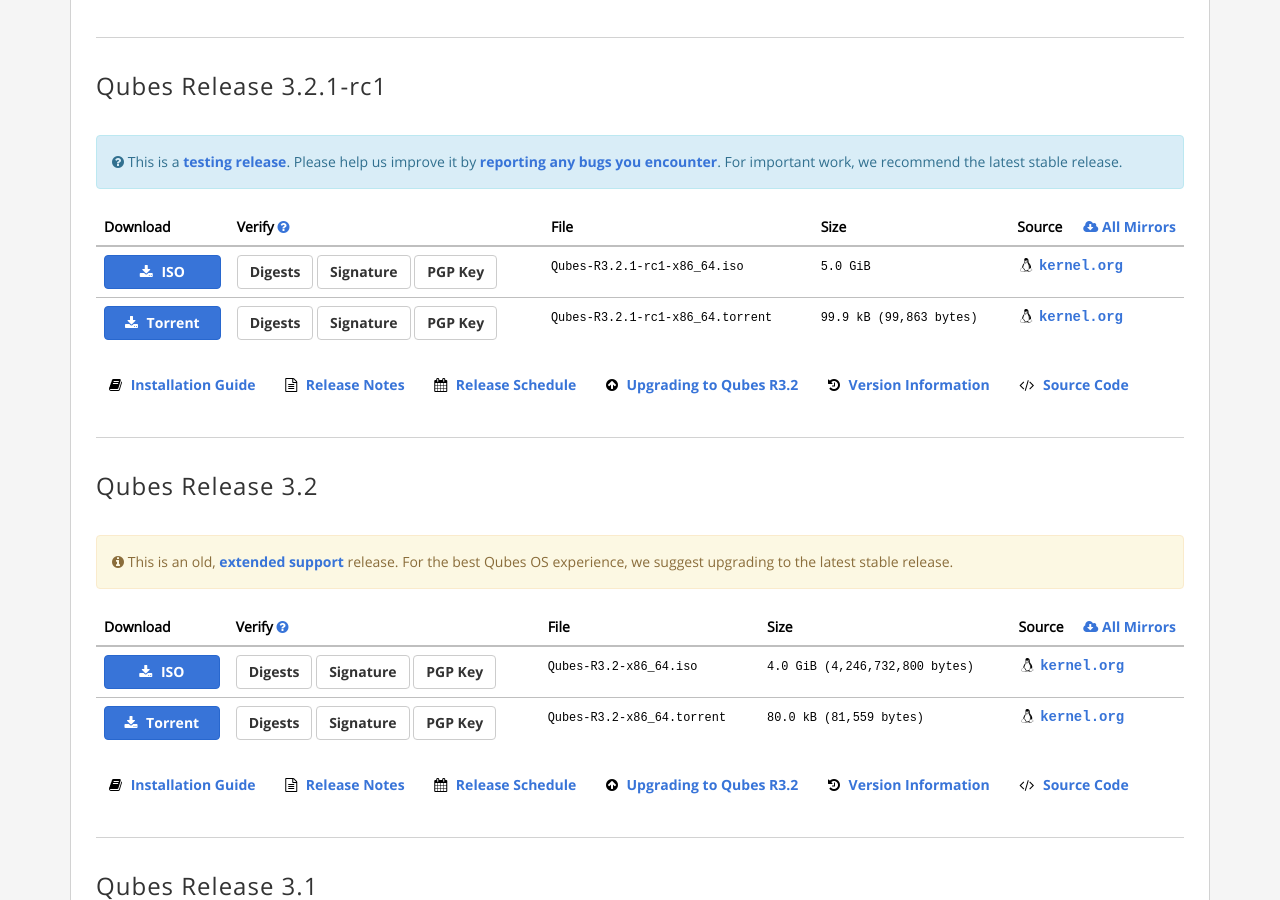
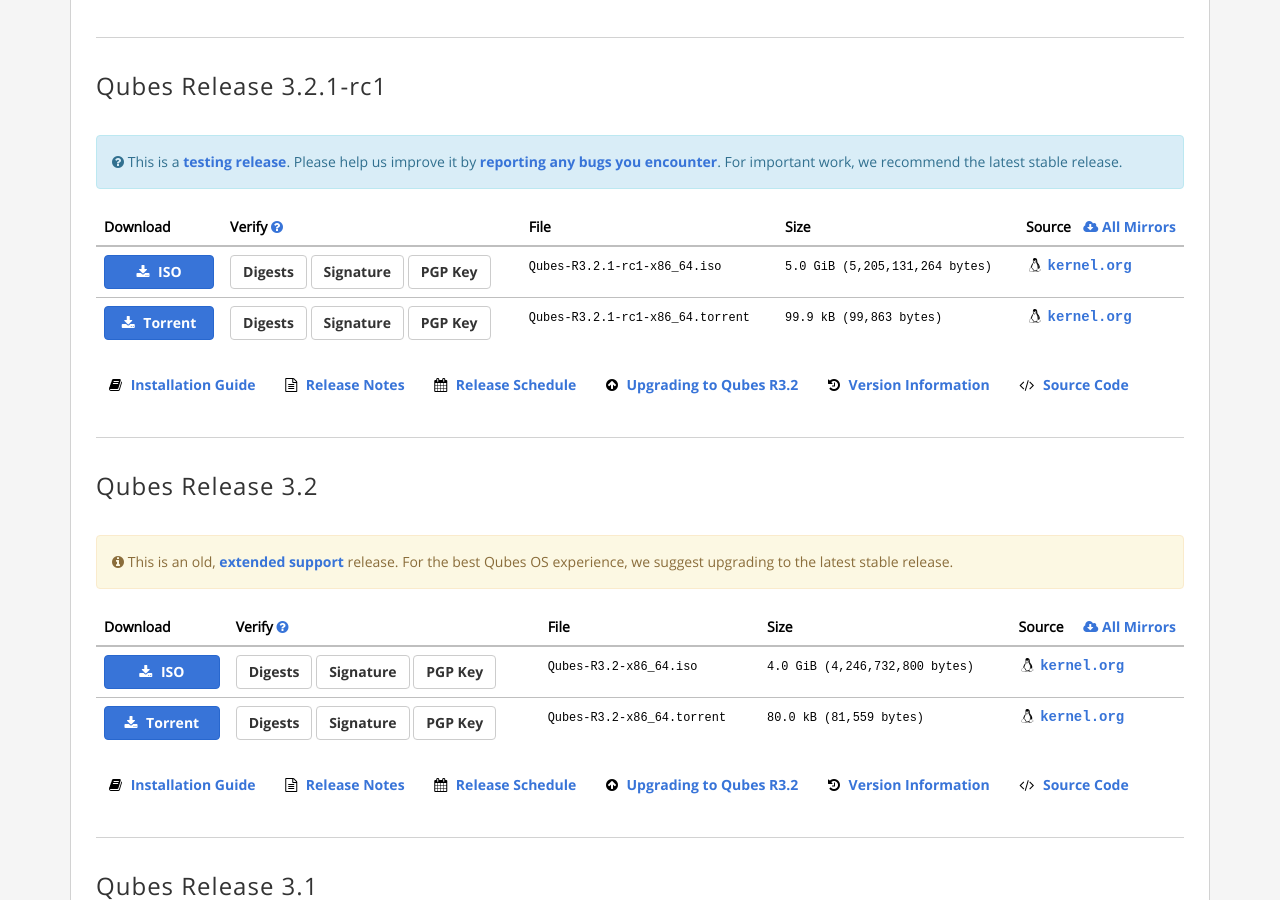
Before and after one commit to QubesOS/qubesos.github.io, a Jekyll site: the page built from pages/downloads.md, in a window 1280 px wide and 900 px high, scrolled down 971 px. Built offline with Jekyll 4.4.1, drawn with Linux system fonts in a browser that asks for light colours; some web fonts are replaced.

Commit message:
Add R3.2.1-rc1 ISO size in bytes

```diff
--- a/_data/downloads.yml
+++ b/_data/downloads.yml
@@ -99,7 +99,7 @@ releases:
         method: HTTPS
         type: ISO
         filename: Qubes-R3.2.1-rc1-x86_64.iso
-        size: 5.0 GiB
+        size: 5.0 GiB (5,205,131,264 bytes)
         url: https://mirrors.edge.kernel.org/qubes/iso/Qubes-R3.2.1-rc1-x86_64.iso
         verifiers:
           hash: https://mirrors.edge.kernel.org/qubes/iso/Qubes-R3.2.1-rc1-x86_64.iso.DIGESTS
@@ -110,7 +110,7 @@ releases:
         method: HTTP
         type: ISO
         filename: Qubes-R3.2.1-rc1-x86_64.iso
-        size: 5.0 GiB
+        size: 5.0 GiB (5,205,131,264 bytes)
         url: http://ftp.halifax.rwth-aachen.de/qubes/iso/Qubes-R3.2.1-rc1-x86_64.iso
         verifiers:
           hash: http://ftp.halifax.rwth-aachen.de/qubes/iso/Qubes-R3.2.1-rc1-x86_64.iso.DIGESTS
@@ -121,7 +121,7 @@ releases:
         method: HTTPS
         type: ISO
         filename: Qubes-R3.2.1-rc1-x86_64.iso
-        size: 5.0 GiB
+        size: 5.0 GiB (5,205,131,264 bytes)
         url: https://ftp.qubes-os.org/iso/Qubes-R3.2.1-rc1-x86_64.iso
         verifiers:
           hash: https://ftp.qubes-os.org/iso/Qubes-R3.2.1-rc1-x86_64.iso.DIGESTS
```
